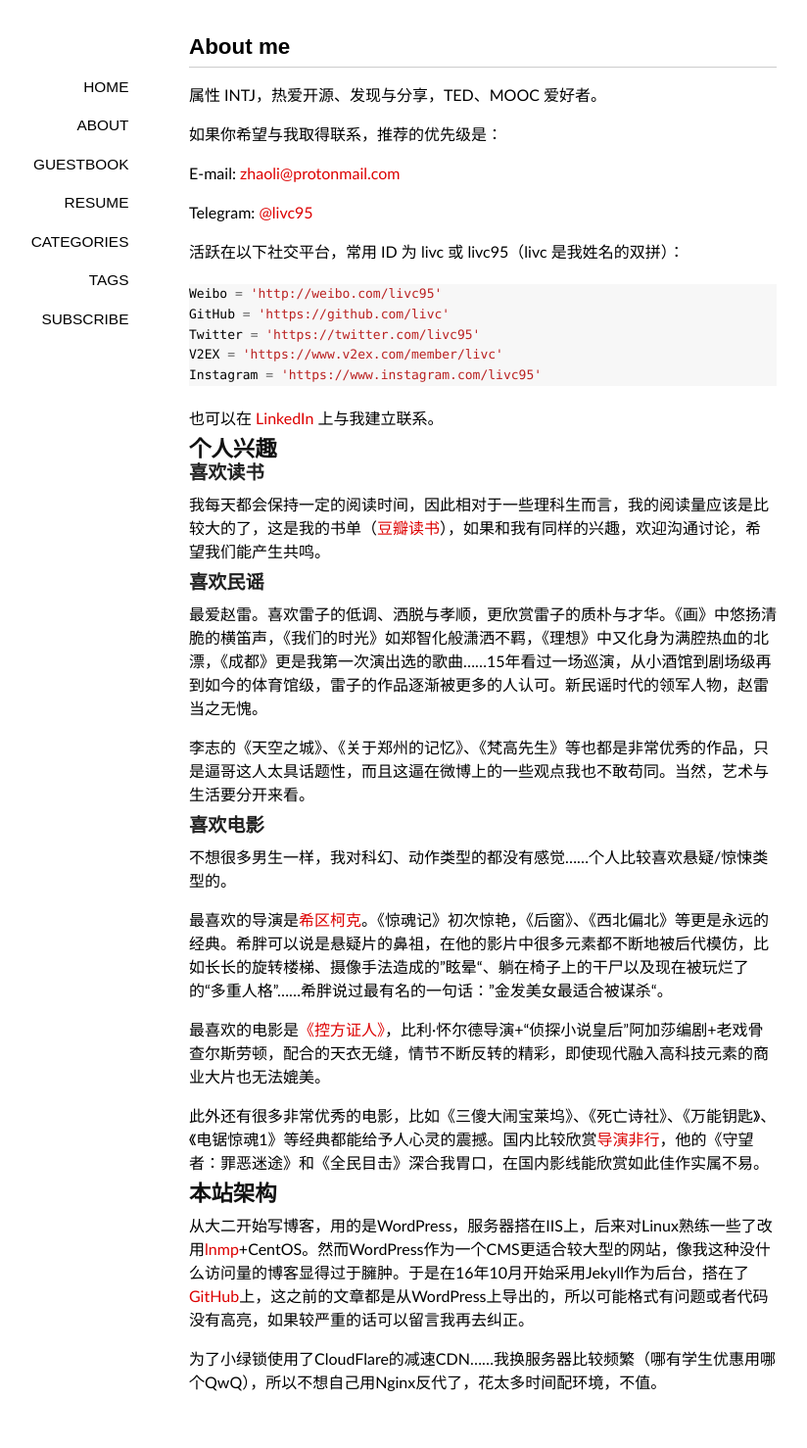
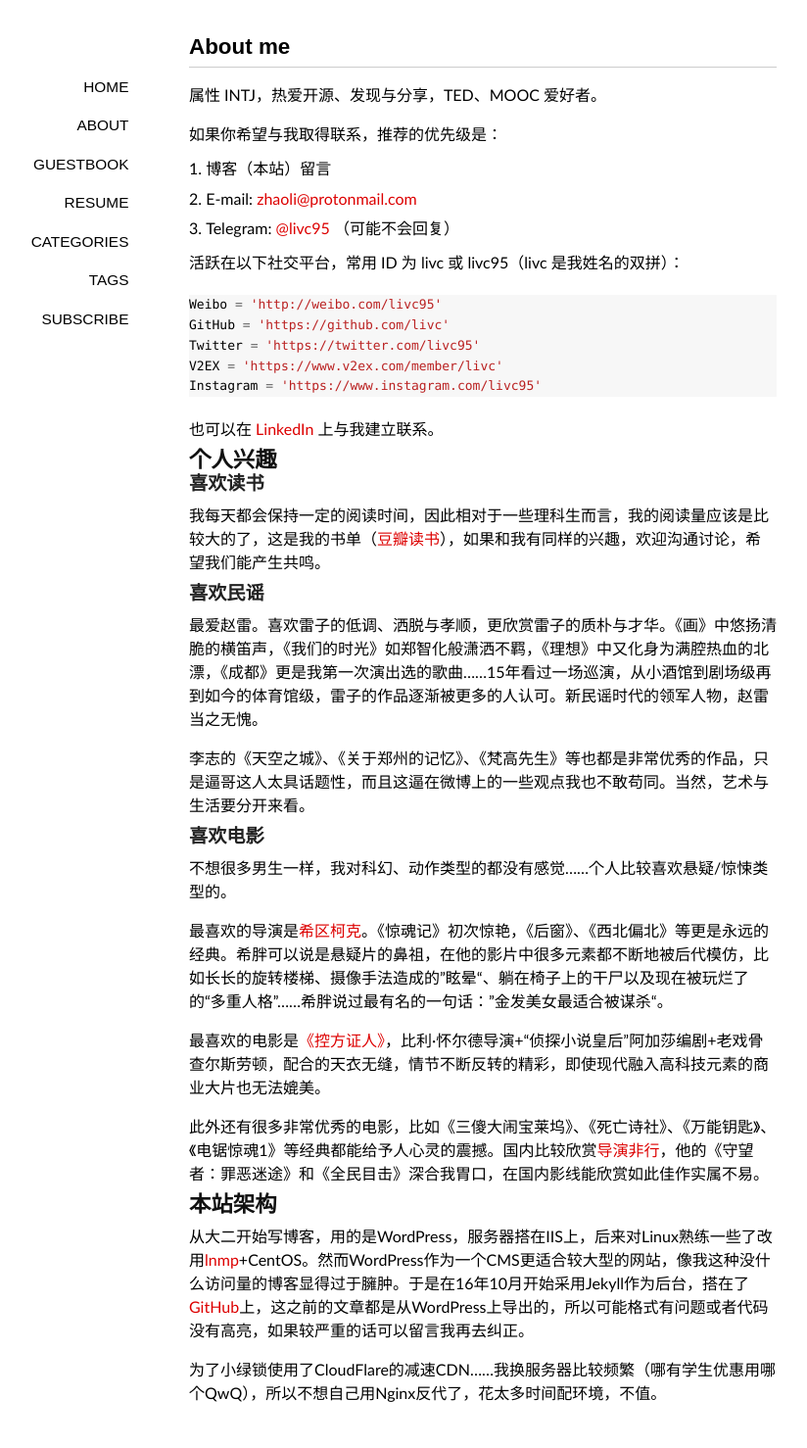
Before and after one commit to livc/livc.github.io, a Jekyll site: the page built from about/index.md, in a window 1280 px wide. Shown: the whole page at 98% size, without its empty margins (147-971 px from the left). Built offline with Jekyll 4.4.1, drawn with Linux system fonts in a browser that asks for light colours; nearby versions of some CDN libraries; some web fonts are replaced.

Commit message:
update aboutme

```diff
--- a/about/index.md
+++ b/about/index.md
@@ -7,9 +7,9 @@
 
 如果你希望与我取得联系，推荐的优先级是：
 
-E-mail: <zhaoli@protonmail.com>
-
-Telegram: [@livc95](https://t.me/livc95)
+1. 博客（本站）留言
+2. E-mail: <zhaoli@protonmail.com>
+3. Telegram: [@livc95](https://t.me/livc95) （可能不会回复）
 
 活跃在以下社交平台，常用 ID 为 livc 或 livc95（livc 是我姓名的双拼）：
 
```
